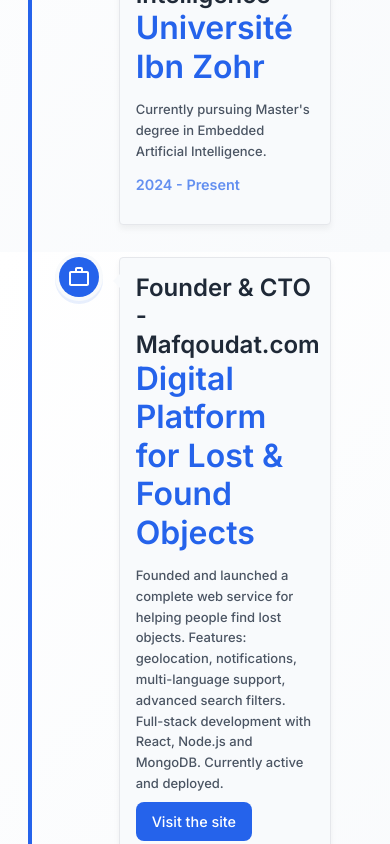
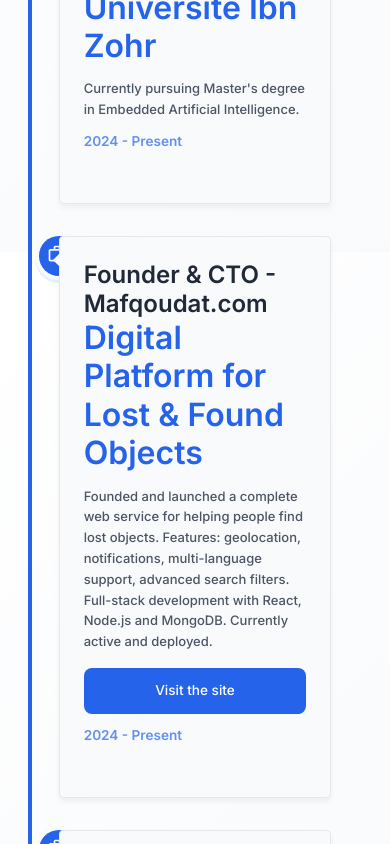
Before and after one commit to boubnacer/nacer-portfolio, a React (Create React App) app: page / in a window 390 px wide. Shown: the part 2280-3124 px from the top of the page. Built offline with nearby package versions, Linux system fonts and the light colour scheme.

Commit message:
Updating the Education and Experienc section

```diff
--- a/src/templates.js/timeline.css
+++ b/src/templates.js/timeline.css
@@ -109,4 +109,55 @@
     margin: 0 auto;
     max-width: 100%;
   }
+
+  /* Mobile layout fixes */
+  .vertical-timeline-element-content {
+    padding: 1.5rem !important;
+    margin-left: 0 !important;
+    margin-right: 0 !important;
+    width: 100% !important;
+  }
+
+  .vertical-timeline-element-date {
+    position: relative !important;
+    top: auto !important;
+    left: auto !important;
+    right: auto !important;
+    transform: none !important;
+    text-align: center !important;
+    margin-bottom: 1rem !important;
+    font-size: 0.85rem !important;
+    color: var(--primary-color) !important;
+    font-weight: 600 !important;
+  }
+
+  .project-link {
+    display: block;
+    width: 100%;
+    text-align: center;
+    margin-top: 1rem;
+    padding: 0.75rem 1rem;
+    font-size: 0.85rem;
+  }
+
+  /* Ensure proper spacing between content and date */
+  .vertical-timeline-element-content .vertical-timeline-element-content-inner {
+    padding-top: 0.5rem;
+  }
+
+  /* Mobile timeline adjustments */
+  .vertical-timeline-element {
+    margin-bottom: 2rem !important;
+  }
+
+  .vertical-timeline-element-icon {
+    width: 40px !important;
+    height: 40px !important;
+    margin-left: -20px !important;
+  }
+
+  .vertical-timeline-element-icon svg {
+    width: 20px !important;
+    height: 20px !important;
+  }
 }
```
